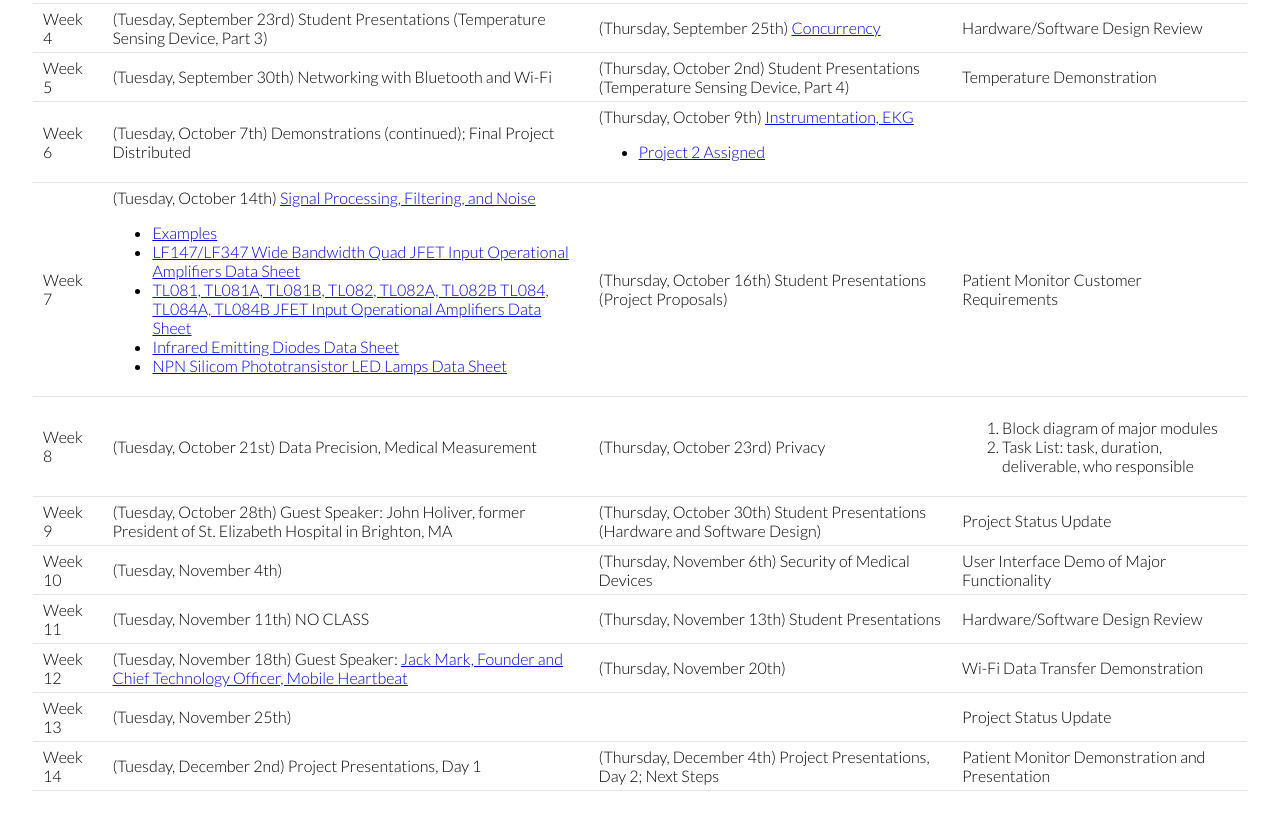
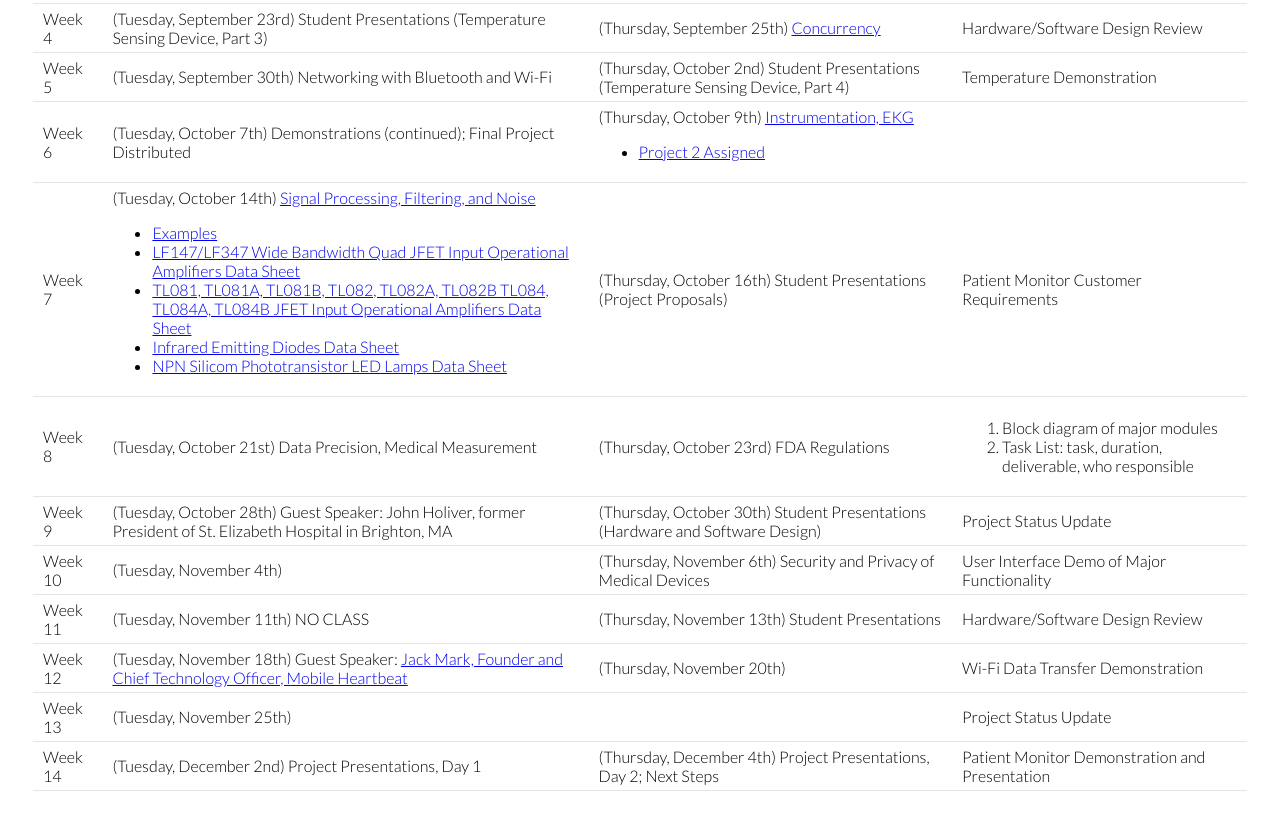
Before and after one commit to eangelica2014/MobileMedicalDevices, a plain HTML site: page index.html in a window 1280 px wide. Shown: the part 1154-1978 px from the top of the page. Drawn offline with Linux system fonts and the light colour scheme.

Commit message:
Changed lecture topics (e.g., Privacy to FDA Regulations)

```diff
--- a/index.html
+++ b/index.html
@@ -121,7 +121,7 @@
 <tr>
 <td>Week 8</td>
 <td>(Tuesday, October 21st) Data Precision, Medical Measurement</td>
-<td>(Thursday, October 23rd) Privacy</td>
+<td>(Thursday, October 23rd) FDA Regulations</td>
 <td>
 <ol>
 <li>Block diagram of major modules</li>
@@ -138,7 +138,7 @@
 <tr>
 <td>Week 10</td>
 <td>(Tuesday, November 4th)</td>
-<td>(Thursday, November 6th) Security of Medical Devices</td>
+<td>(Thursday, November 6th) Security and Privacy of Medical Devices</td>
 <td>User Interface Demo of Major Functionality</td>
 </tr>
 <tr>
```
